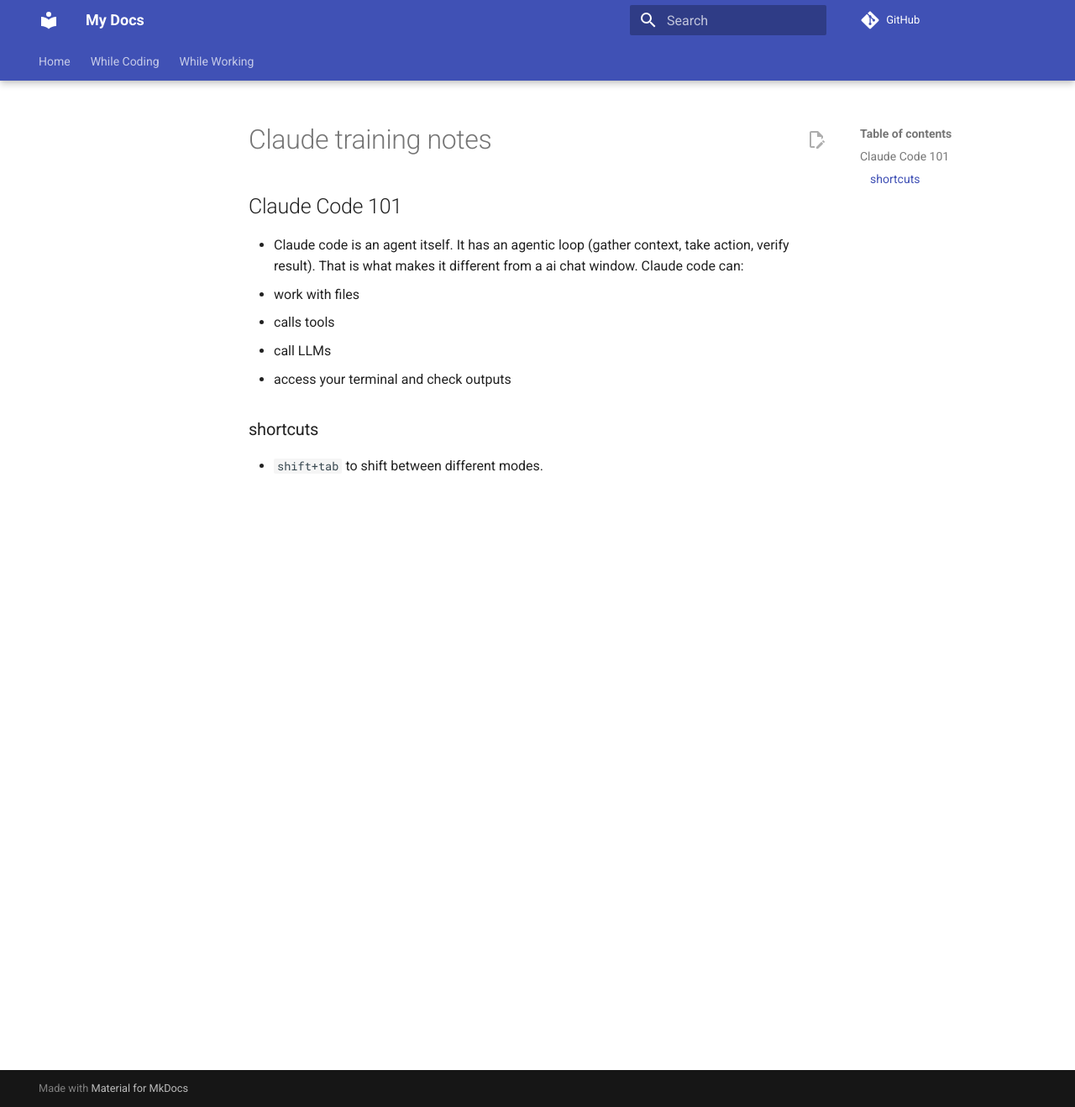
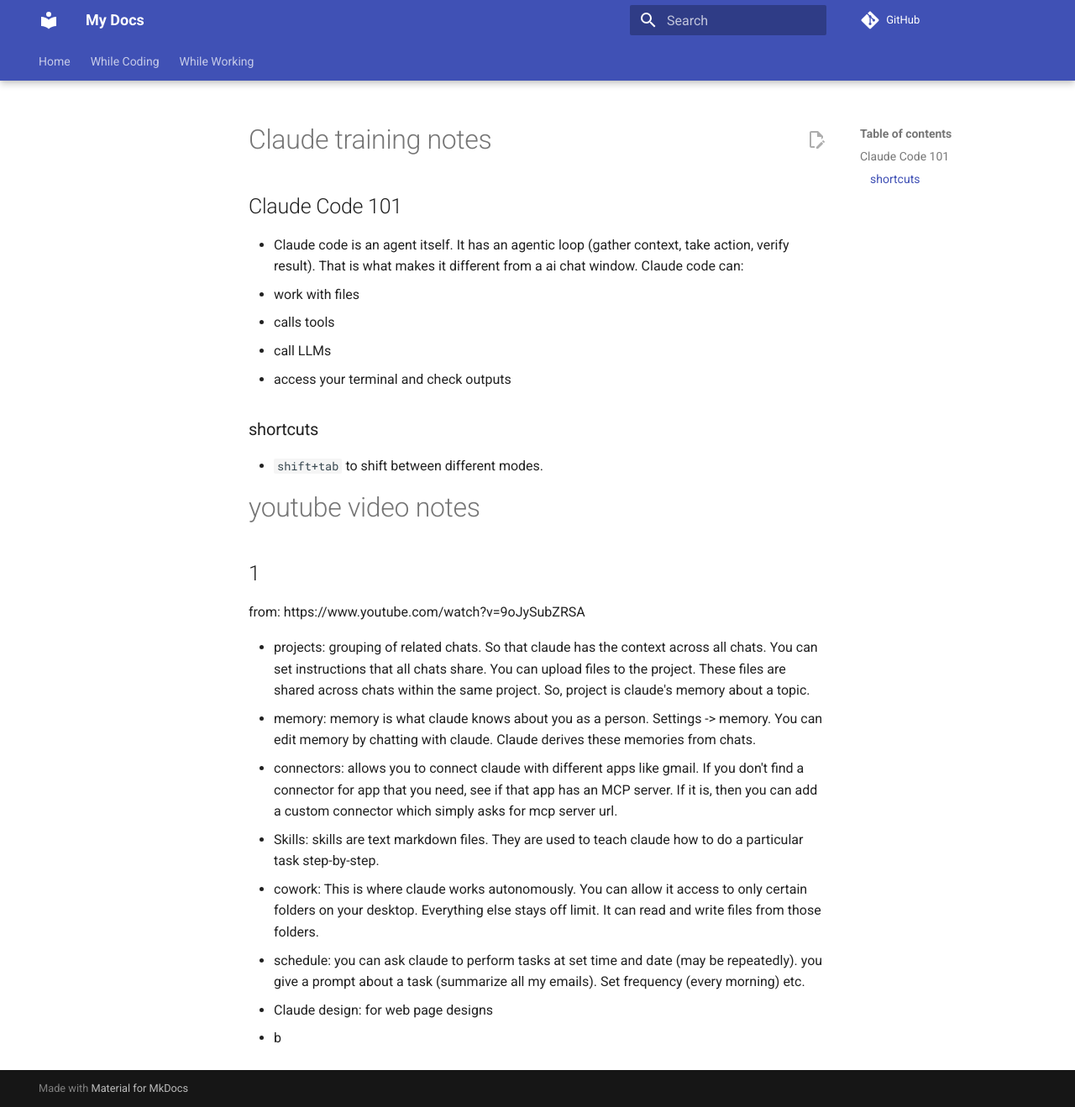
Before and after one commit to ossdhaval/mysite, an MkDocs documentation site: the page built from source/while-coding/ai/claude-training-notes.md, in a window 1280 px wide and 1318 px high. Shown: the whole window at 84% size. Built offline with MkDocs 1.6.1 and Material for MkDocs 9.7.7, drawn with Linux system fonts in a browser that asks for light colours; comment, search, counter and statistics services are not loaded.

Commit message:
Update claude-training-notes.md

```diff
--- a/source/while-coding/ai/claude-training-notes.md
+++ b/source/while-coding/ai/claude-training-notes.md
@@ -11,3 +11,20 @@
 ### shortcuts
 
 - `shift+tab` to shift between different modes.
+
+
+# youtube video notes
+
+## 1
+
+from: https://www.youtube.com/watch?v=9oJySubZRSA
+
+- projects: grouping of related chats. So that claude has the context across all chats. You can set instructions that all chats share. You can upload files to the project. These files are shared across chats within the same project. So, project is claude's memory about a topic.
+- memory: memory is what claude knows about you as a person. Settings -> memory. You can edit memory by chatting with claude. Claude derives these memories from chats.
+- connectors: allows you to connect claude with different apps like gmail. If you don't find a connector for app that you need, see if that app has an MCP server. If it is, then you can add a custom connector which simply asks for mcp server url.
+- Skills: skills are text markdown files. They are used to teach claude how to do a particular task step-by-step.
+- cowork: This is where claude works autonomously. You can allow it access to only certain folders on your desktop. Everything else stays off limit. It can read and write files from those folders.
+- schedule: you can ask claude to perform tasks at set time and date (may be repeatedly). you give a prompt about a task (summarize all my emails). Set frequency (every morning) etc.
+
+- Claude design: for web page designs
+- b
```
